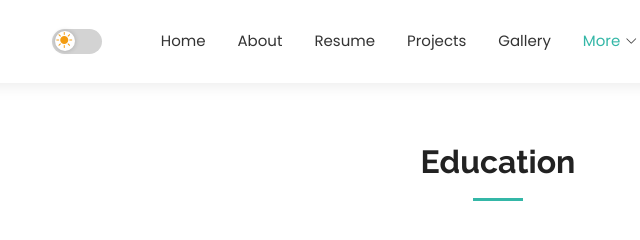
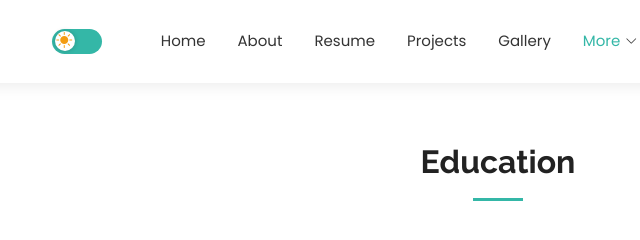
Before and after one commit to simonislamsuvo/portfolio, a plain HTML site: page education.html in a window 1280 px wide. Shown: the top 240 px of the page, 142-782 px from the left. Drawn offline with nearby package versions, Linux system fonts and the light colour scheme; a script that the page names is missing.

Commit message:
Update education.html

```diff
--- a/education.html
+++ b/education.html
@@ -101,7 +101,7 @@
     align-items: center;
     width: 50px;
     height: 25px;
-    background-color: lightgray; /* Light mode background color */
+    background-color: #34b7a7; /* Light mode background color */
     border-radius: 25px;
     cursor: pointer;
     transition: background-color 0.5s ease; /* Smoother transition for background */
```
